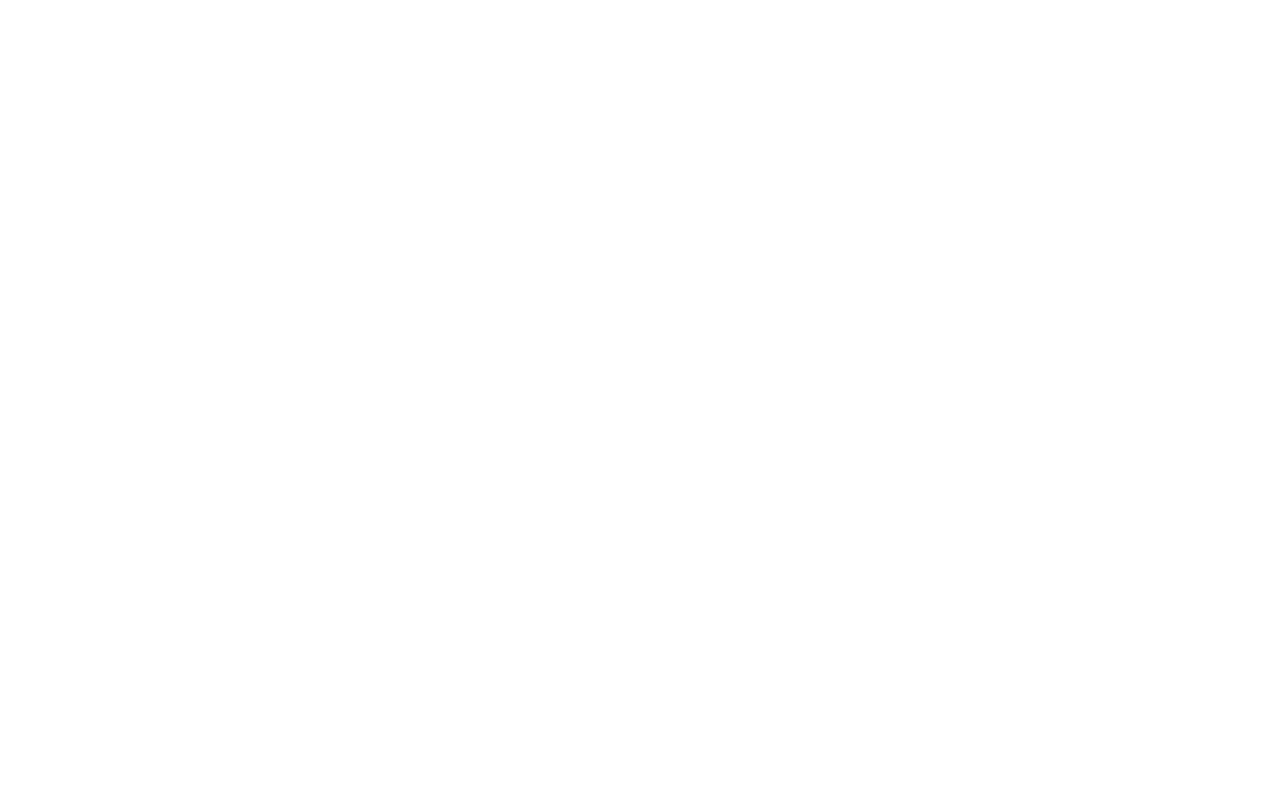
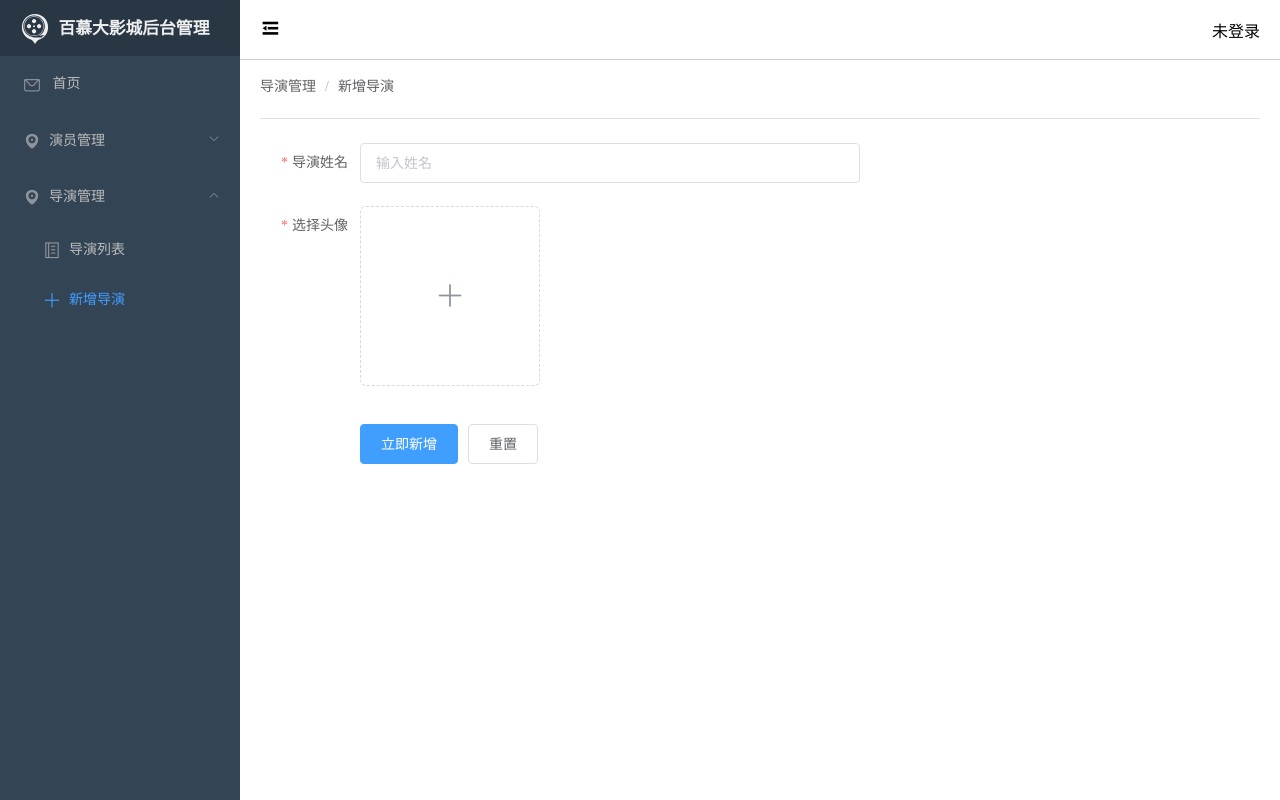
Before and after one commit to MrChen8496/code2302, a Vue app in the folder day03/demo/bmdstudios-ms-client/: page /home/director-add in a window 1280 px wide. Built offline with nearby package versions, Linux system fonts and the light colour scheme.

Commit message:
2023年6月7日14:30:00 - 实现导演模块相关业务

```diff
--- a/day03/demo/bmdstudios-ms-client/src/router/index.js
+++ b/day03/demo/bmdstudios-ms-client/src/router/index.js
@@ -22,6 +22,12 @@ const routes = [
     },{
       path: 'actor-add',
       component: () => import('../views/actor/ActorAdd.vue')
+    },{
+      path: 'director-list',
+      component: () => import('../views/director/DirectorList.vue')
+    },{
+      path: 'director-add',
+      component: () => import('../views/director/DirectorAdd.vue')
     }]
   },
   {
--- a/day03/demo/bmdstudios-ms-client/src/views/HomeView.vue
+++ b/day03/demo/bmdstudios-ms-client/src/views/HomeView.vue
@@ -36,6 +36,22 @@
               <span slot="title">新增演员</span>
             </el-menu-item>
           </el-submenu>
+
+          <el-submenu index="2">
+            <template slot="title">
+              <i class="el-icon-location"></i>
+              <span slot="title">导演管理</span>
+            </template>
+            <el-menu-item index="/home/director-list">
+              <i class="el-icon-notebook-2"></i>
+              <span slot="title">导演列表</span>
+            </el-menu-item>
+            <el-menu-item index="/home/director-add">
+              <i class="el-icon-plus"></i>
+              <span slot="title">新增导演</span>
+            </el-menu-item>
+          </el-submenu>
+
         </el-menu>
       </el-aside>
 
--- /dev/null
+++ b/day03/demo/bmdstudios-ms-client/src/views/director/DirectorAdd.vue
@@ -0,0 +1,139 @@
+<template>
+  <div>
+    <!-- views/director/DirectorAdd.vue -->
+    <!-- 面包屑导航 -->
+    <el-breadcrumb separator="/">
+      <el-breadcrumb-item>导演管理</el-breadcrumb-item>
+      <el-breadcrumb-item>新增导演</el-breadcrumb-item>
+    </el-breadcrumb>
+    <!-- 分隔线 -->
+    <el-divider></el-divider>
+
+    <!-- 表单 -->
+    <el-form
+      ref="form"
+      :model="form"
+      :rules="rules"
+      label-width="100px"
+      style="width:600px">
+
+      <el-form-item label="导演姓名" prop="directorName">
+        <el-input v-model="form.directorName" placeholder="输入姓名">
+        </el-input>
+      </el-form-item>
+
+      <el-form-item label="选择头像" prop="directorAvatar">
+        <el-upload
+          class="avatar-uploader"
+          action="http://localhost:9000/upload"
+          :show-file-list="false"
+          :on-success="handleAvatarSuccess"
+          :before-upload="beforeAvatarUpload">
+          <img
+            v-if="form.directorAvatar"
+            :src="form.directorAvatar" class="avatar">
+          <i v-else class="el-icon-plus avatar-uploader-icon"></i>
+        </el-upload>
+
+      </el-form-item>
+      <el-form-item>
+        <el-button type="primary" @click="submit">立即新增</el-button>
+        <el-button>重置</el-button>
+      </el-form-item>
+    </el-form>
+
+  </div>
+</template>
+
+<script>
+import myaxios from '@/http/MyAxios';
+export default {
+  data() {
+    return {
+      form: {
+        directorName: '',   // 封装导演名字
+        directorAvatar: ''  // 封装导演头像路径
+      },
+      rules: {
+        directorName: [
+          {required:true, message:'必填', trigger:'blur'}
+        ],
+        directorAvatar: [
+          {required:true, message:'必填', trigger:'blur'}
+        ]
+      }
+    }
+  },
+  methods: {
+
+    submit(){
+      this.$refs.form.validate(valid=>{
+        if(valid){ // 验证通过
+          // 发送新增导演的请求
+          let url = "http://localhost:3010/movie-director/add"
+          myaxios.post(url, this.form).then(res=>{
+            if(res.data.code==200){ // 新增成功
+              this.$message({type: 'success', message: '新增成功'})
+              // this.$refs.form.resetFields()
+
+            }else {  // 失败
+              this.$message({type: 'error', message: '失败，请稍后重试'})
+            }
+          })
+        }
+      })
+    },
+
+    /** 上传成功后执行 */
+    handleAvatarSuccess(res, file) {
+      console.log(res)
+      // 将上传成功的图片访问路径赋值给form对象的属性
+      this.form.directorAvatar = res.data
+      // 想办法将错误消息移除
+      this.$refs.form.clearValidate()
+    },
+
+    /** 图片上传之前执行 */
+    beforeAvatarUpload(file) {
+      const isJPG = file.type === 'image/jpeg';
+      const isLt2M = file.size / 1024 / 1024 < 2;
+
+      if (!isJPG) {
+        this.$message.error('上传头像图片只能是 JPG 格式!');
+      }
+      if (!isLt2M) {
+        this.$message.error('上传头像图片大小不能超过 2MB!');
+      }
+      return isJPG && isLt2M;
+    }
+  }
+};
+</script>
+
+<style lang="scss" scoped>
+</style>
+
+<style>
+  .avatar-uploader .el-upload {
+    border: 1px dashed #d9d9d9;
+    border-radius: 6px;
+    cursor: pointer;
+    position: relative;
+    overflow: hidden;
+  }
+  .avatar-uploader .el-upload:hover {
+    border-color: #409EFF;
+  }
+  .avatar-uploader-icon {
+    font-size: 28px;
+    color: #8c939d;
+    width: 178px;
+    height: 178px;
+    line-height: 178px;
+    text-align: center;
+  }
+  .avatar {
+    height: 178px;
+    display: block;
+  }
+</style>
--- /dev/null
+++ b/day03/demo/bmdstudios-ms-client/src/views/director/DirectorList.vue
@@ -0,0 +1,92 @@
+<template>
+  <div>
+    <!-- views/director/DirectorList.vue -->
+
+    <!-- 面包屑导航 -->
+    <el-breadcrumb separator="/">
+      <el-breadcrumb-item>导演管理</el-breadcrumb-item>
+      <el-breadcrumb-item>导演列表</el-breadcrumb-item>
+    </el-breadcrumb>
+    <!-- 分隔线 -->
+    <el-divider></el-divider>
+
+    <!-- 表单 -->
+    姓名：
+    <el-input
+      v-model="name"
+      @keyup.native.enter="search"
+      placeholder="姓名关键字" style="width:200px;"></el-input>
+
+    &nbsp;
+    <el-button type="primary" @click="search">查询</el-button>
+    <el-divider content-position="left">列表数据</el-divider>
+
+    <!-- 展示导演列表数据 -->
+    <person
+      v-for="item in directors"
+      :key="item.id"
+      :name="item.director_name"
+      :avatar="item.director_avatar">
+    </person>
+
+  </div>
+</template>
+
+<script>
+import Person from "@/components/Person.vue"
+import myaxios from '@/http/MyAxios'
+
+export default {
+  components: { Person },
+
+  data() {
+    return {
+      name: '',  // 绑定关键字
+      directors: [], // 绑定所有导演
+    }
+  },
+
+  /** 页面挂载完毕后执行 */
+  mounted(){
+    this.listDirectors()
+  },
+
+  methods: {
+
+    /** 搜索 */
+    search(){
+      if(this.name.trim()==''){
+        this.listDirectors()
+      }else {
+        this.listDirectorsByName()
+      }
+    },
+
+    /** 通过关键字查询导演列表 */
+    listDirectorsByName(){
+      // 发送post请求，模糊查询，得到结果
+      let url = "http://localhost:3010/movie-directors/name"
+      let params = {name: this.name}
+      myaxios.post(url, params).then(res=>{
+        console.log('模糊查询结果', res)
+        // 更新列表即可
+        this.directors = res.data.data
+      })
+    },
+
+    /** 列出导演列表 */
+    listDirectors() {
+      let url = "http://localhost:3010/movie-directors"
+      let params = {page:1, pagesize:100}
+      myaxios.get(url, params).then(res=>{
+        console.log('导演列表', res)
+        this.directors = res.data.data
+      })
+    }
+  },
+
+};
+</script>
+
+<style lang="scss" scoped>
+</style>
```
Also changed, not shown: 1 other file (tests, documents, lock files or other folders).
